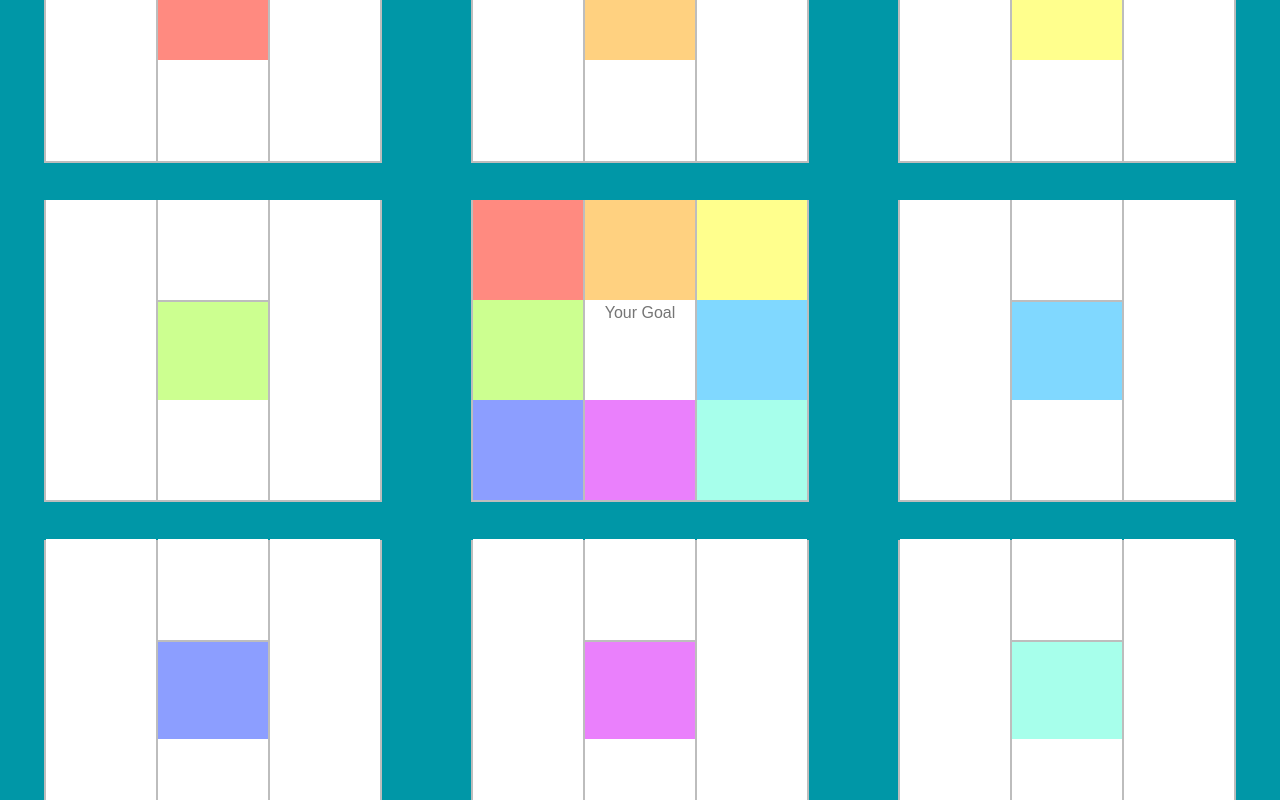
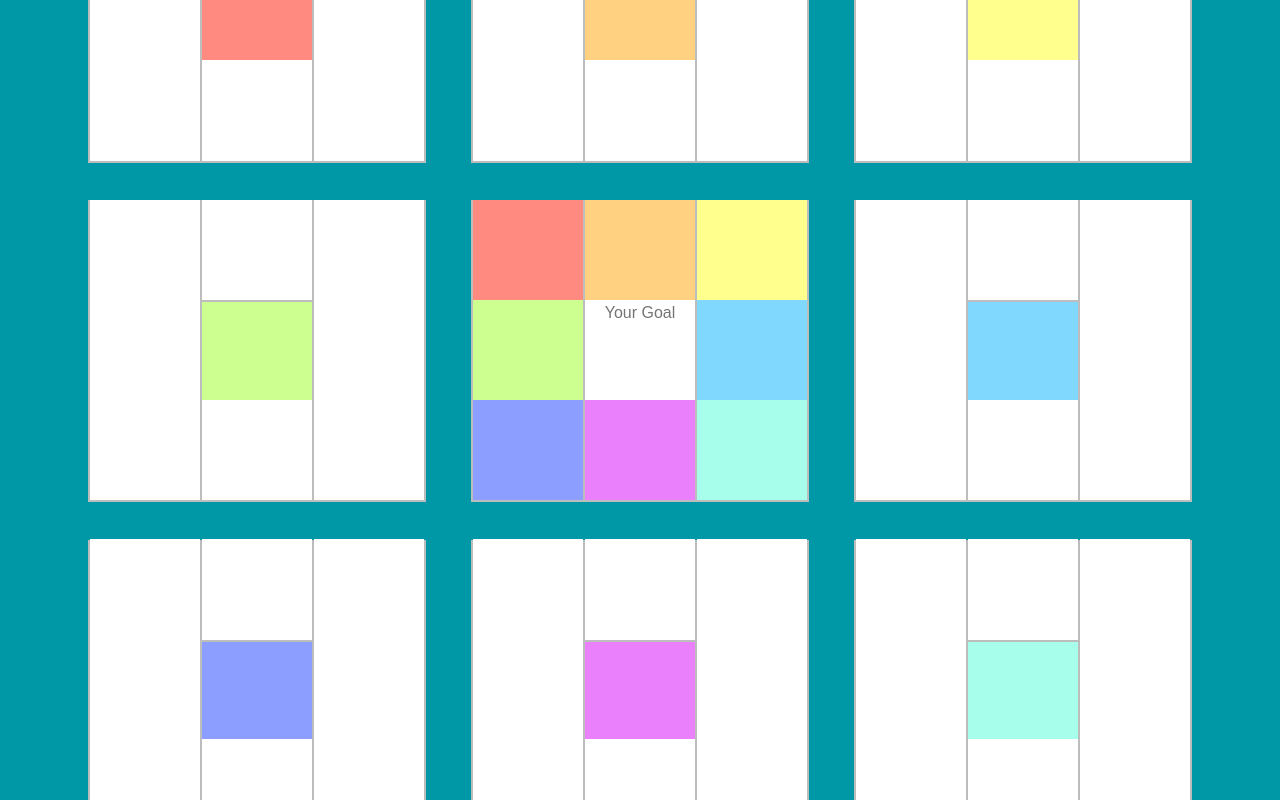
Before and after one commit to SuziKim/mandal_art, a plain HTML site: page index.html in a window 1280 px wide. Both pictures are taken after a click on the button "OPEN ALL". Shown: the part 732-1532 px from the top of the page. Drawn offline with nearby package versions, Linux system fonts and the light colour scheme; a script that the page names is missing; a web font is replaced by a local one.

Commit message:
change table float

```diff
--- a/index.html
+++ b/index.html
@@ -62,7 +62,7 @@
         <div class = "all_tables" id = "all_tables">
             <div class ="row">
             <div class = "col-md-4 col-sm-4">
-            <table id = "cell1" align = "center">
+            <table id = "cell1" align = "center" style = "float: right">
                 <tr>
                     <td><textarea type="text"></textarea></td>
                     <td><textarea type="text"></textarea></td>
@@ -107,7 +107,7 @@
             </table>
             </div>
             <div class = "col-md-4 col-sm-4">
-            <table id = "cell3" align = "center">
+            <table id = "cell3" align = "center" style = "float: left">
                 <tr>
                     <td><textarea type="text"></textarea></td>
                     <td><textarea type="text"></textarea></td>
@@ -134,7 +134,7 @@
         <!--second row-->
             <div class ="row">
             <div class = "col-md-4 col-sm-4">
-            <table id = "cell4" align = "center" >
+            <table id = "cell4" align = "center" style = "float: right">
                 <tr>
                     <td><textarea type="text"></textarea></td>
                     <td><textarea type="text"></textarea></td>
@@ -183,7 +183,7 @@
             </table>
             </div>
             <div class = "col-md-4 col-sm-4">
-            <table id = "cell5" align = "center">
+            <table id = "cell5" align = "center" style = "float: left">
                 <tr>
                     <td><textarea type="text"></textarea></td>
                     <td><textarea type="text"></textarea></td>
@@ -209,7 +209,7 @@
         <!--third row-->
             <div class ="row">
             <div class = "col-md-4 col-sm-4">
-            <table id = "cell6" align = "center">
+            <table id = "cell6" align = "center" style = "float: right">
                 <tr>
                     <td><textarea type="text"></textarea></td>
                     <td><textarea type="text"></textarea></td>
@@ -253,7 +253,7 @@
             </table>
             </div>
             <div class = "col-md-4 col-sm-4">
-            <table id = "cell8" align = "center" >
+            <table id = "cell8" align = "center" style = "float: left">
                 <tr>
                     <td><textarea type="text"></textarea></td>
                     <td><textarea type="text"></textarea></td>
```
